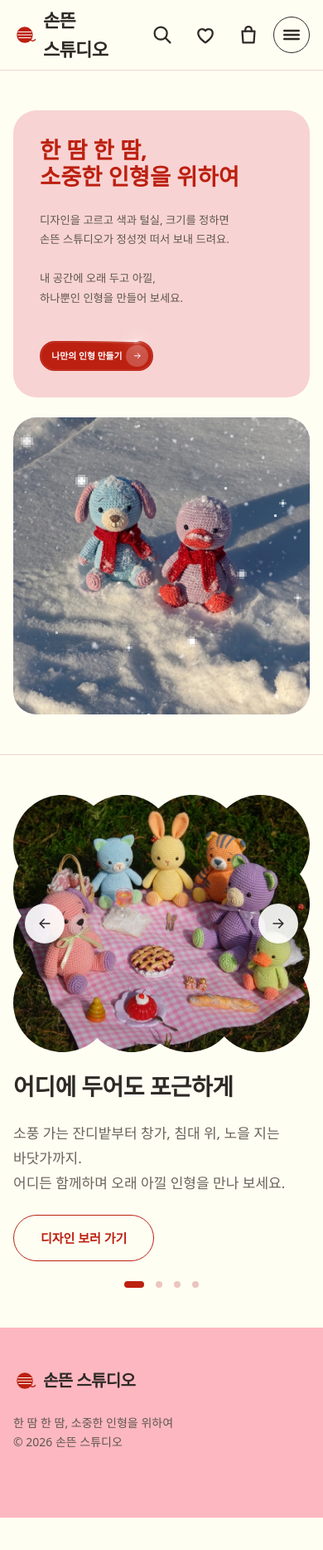
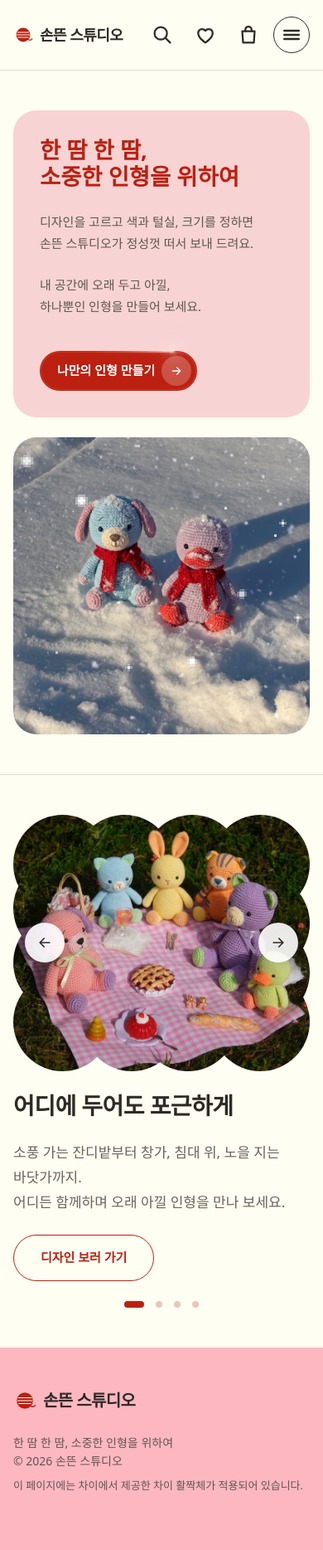
Before and after one commit to uuu9ohc-prog/my-shop, a React (Vite) app: page /home in a window 390 px wide. Shown: the top 1868 px of the page at 83% size. Before the commit the page ends 1829 px from the top, so only its background shows below. Built offline with nearby package versions, Linux system fonts and the light colour scheme; a web font is replaced by a local one.

Commit message:
푸터에 차이 활짝체 출처 표기 추가, 공유 링크에 /my-shop/ 경로 빠진 버그 수정, 휴대폰에서 헤더 로고 한 줄 유지·첫 화면 버튼 최소 크기(높이 48px·글자 15px) 지정
Co-Authored-By: Claude Opus 5.5 <noreply@anthropic.com>

```diff
--- a/src/components/Footer.jsx
+++ b/src/components/Footer.jsx
@@ -12,6 +12,8 @@ export default function Footer() {
         <div className="site-footer__text">
           <p>한 땀 한 땀, 소중한 인형을 위하여</p>
           <p>© 2026 손뜬 스튜디오</p>
+          {/* 차이 활짝체 출처 표기 — 라이선스(public/fonts/ChaiHwaljjak-LICENSE.txt) 권장 문구 그대로 (2026-11-26) */}
+          <p className="site-footer__credit">이 페이지에는 차이에서 제공한 차이 활짝체가 적용되어 있습니다.</p>
         </div>
       </div>
     </footer>
--- a/src/state/share.js
+++ b/src/state/share.js
@@ -8,7 +8,8 @@ export function buildShareUrl(order) {
   const design = getDesign(order.designId)
   const colors = design.parts.map((_, i) => order.colors[i] ?? '').join(',')
   const params = new URLSearchParams({ c: colors, y: order.yarnId ?? '', s: order.sizeId ?? '' })
-  return `${window.location.origin}/custom/${design.id}?${params.toString()}`
+  // BASE_URL('/my-shop/')을 꼭 넣어야 배포 주소(GitHub Pages)에서 열림 (2026-11-26)
+  return `${window.location.origin}${import.meta.env.BASE_URL}custom/${design.id}?${params.toString()}`
 }
 
 // 주소의 값 중 올바른 것만 꺼냄. 공유 값이 없으면 null
--- a/src/styles/site.css
+++ b/src/styles/site.css
@@ -187,6 +187,7 @@ svg {
   letter-spacing: -0.03em;
   color: var(--ink);
   text-decoration: none;
+  white-space: nowrap; /* 휴대폰에서 '손뜬 / 스튜디오' 두 줄로 꺾이지 않게 (2026-11-26) */
   justify-self: start;
 }
 
@@ -314,6 +315,12 @@ svg {
   text-align: right;
   font-size: 14px;
   color: var(--ink-soft);
+}
+
+/* 글꼴 출처 표기 — 다른 푸터 글보다 한 단계 작게 */
+.site-footer__credit {
+  margin-top: var(--space-2);
+  font-size: 13px;
 }
 
 /* ---------- 버튼 ---------- */
@@ -1545,6 +1552,40 @@ svg {
     font-size: 36px;
   }
 
+  /* 헤더 로고 — 아이콘 4개와 한 줄에 들어가게 조금 작게 (2026-11-26) */
+  .site-header .logo {
+    font-size: 18px;
+  }
+
+  .site-header .logo__mark {
+    width: 24px;
+    height: 24px;
+  }
+
+  /* 히어로 글·버튼 — 상자 비율로 줄이면 휴대폰에서 버튼 글자 약 11px·높이 37px로 너무 작아져
+     최소 크기를 둠: 본문 15px, 버튼 높이 48px·글자 15px (2026-11-26) */
+  .hero__text p {
+    font-size: max(15px, calc(var(--hero-u) * 4.13));
+  }
+
+  .hero__text .btn--primary {
+    height: max(48px, calc(var(--hero-u) * 11.37));
+    min-width: max(180px, calc(var(--hero-u) * 40.57));
+    gap: max(8px, calc(var(--hero-u) * 1.55));
+    padding: 0 max(6px, calc(var(--hero-u) * 1.55)) 0 max(20px, calc(var(--hero-u) * 4.13));
+    font-size: max(15px, calc(var(--hero-u) * 3.36));
+  }
+
+  .hero__text .btn__arrow {
+    width: max(36px, calc(var(--hero-u) * 8.27));
+    height: max(36px, calc(var(--hero-u) * 8.27));
+  }
+
+  .hero__text .btn__arrow svg {
+    width: max(16px, calc(var(--hero-u) * 3.6));
+    height: max(16px, calc(var(--hero-u) * 3.6));
+  }
+
   .section-title,
   .display-sub {
     font-size: 28px;
```
